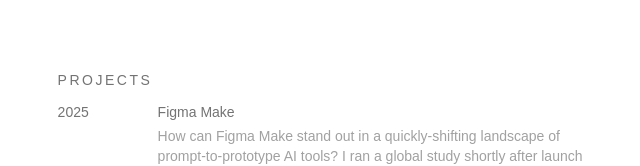
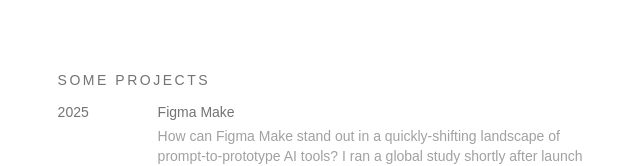
Before and after one commit to mbrandford/personal-site, a Next.js app: page / in a window 1280 px wide. Shown: the part 506-672 px from the top of the page, without its empty margins (120-760 px from the left). Built offline with nearby package versions, Linux system fonts and the light colour scheme.

Commit message:
Change 'Projects' to 'some projects'

```diff
--- a/app/page.tsx
+++ b/app/page.tsx
@@ -412,7 +412,7 @@
           {/* Projects */}
           <section className="space-y-3 mt-8">
             <h2 className="text-sm font-medium uppercase tracking-[0.18em] text-neutral-500">
-              Projects
+              some projects
             </h2>
 
             <div className="space-y-10">
@@ -553,7 +553,7 @@
         {/* Sticky Projects Header */}
         <div className={`sticky top-[34px] z-10 bg-white px-6 py-2 transition-opacity duration-300 ${isFooterVisible ? 'opacity-0' : 'opacity-100'}`}>
           <div className="text-sm font-medium uppercase tracking-[0.18em] text-neutral-500">
-            Projects
+            some projects
           </div>
         </div>
 
```
